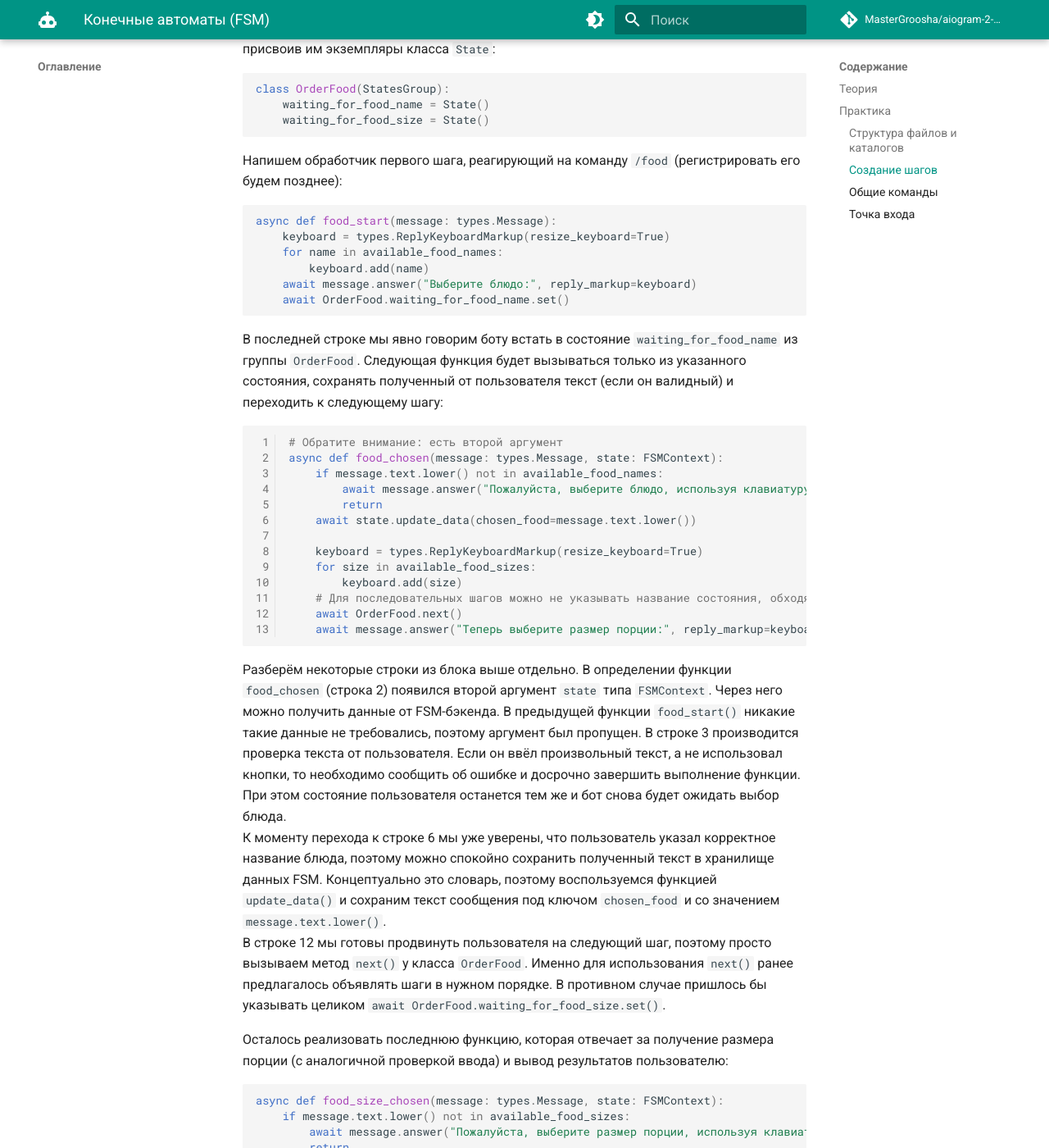
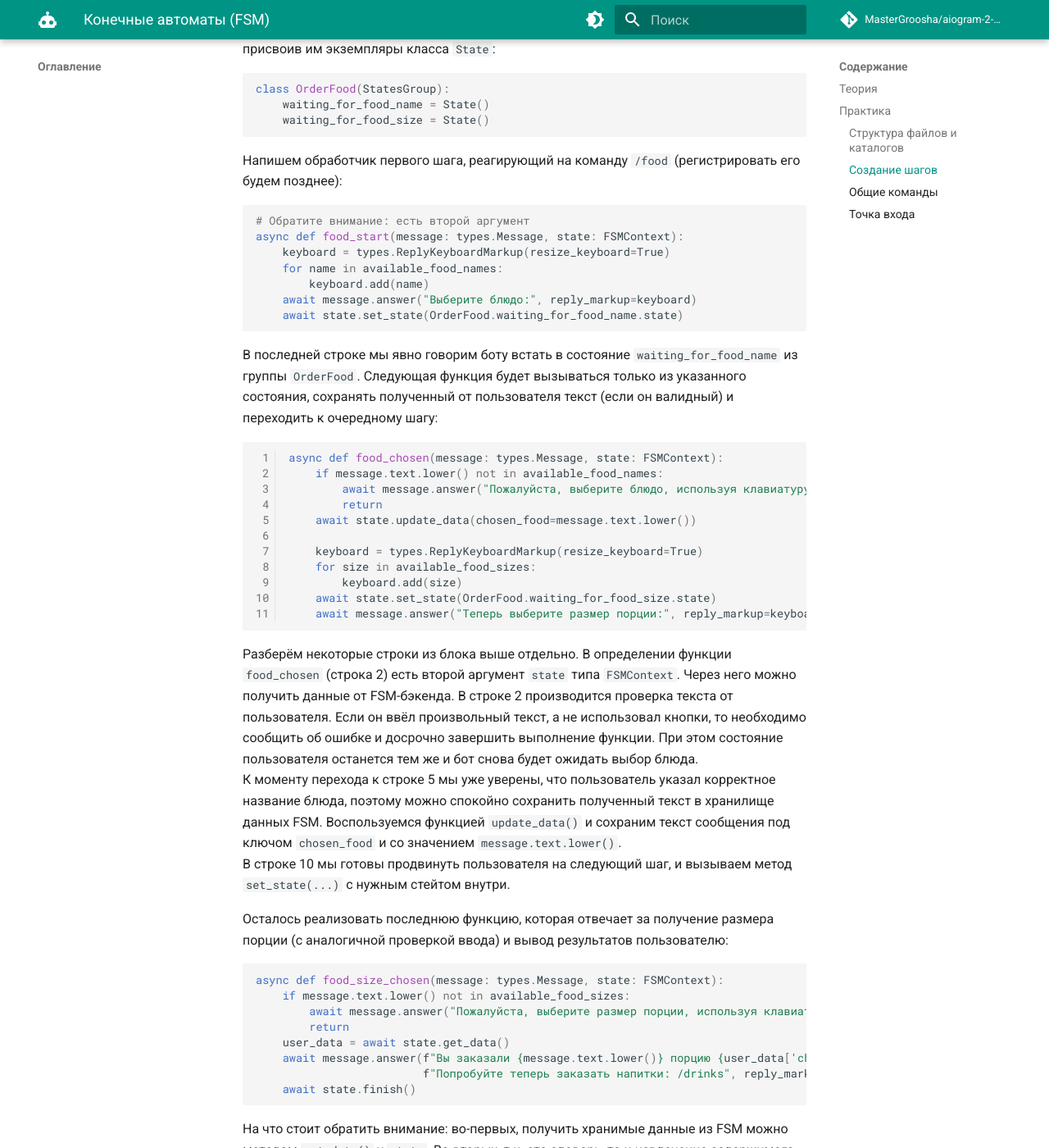
Before and after one commit to MasterGroosha/aiogram-2-guide, an MkDocs documentation site: the page built from book_src/fsm.md, in a window 1280 px wide and 1400 px high, scrolled down 2975 px. Shown: the whole window at 82% size. Built offline with MkDocs 1.6.1 and Material for MkDocs 9.7.7, drawn with Linux system fonts in a browser that asks for light colours; comment, search, counter and statistics services are not loaded.

Commit message:
Исправлен текст главы про FSM

````diff
--- a/book_src/fsm.md
+++ b/book_src/fsm.md
@@ -118,20 +118,20 @@ class OrderFood(StatesGroup):
 Напишем обработчик первого шага, реагирующий на команду `/food` (регистрировать его будем позднее):
 
 ```python
-async def food_start(message: types.Message):
+# Обратите внимание: есть второй аргумент
+async def food_start(message: types.Message, state: FSMContext):
     keyboard = types.ReplyKeyboardMarkup(resize_keyboard=True)
     for name in available_food_names:
         keyboard.add(name)
     await message.answer("Выберите блюдо:", reply_markup=keyboard)
-    await OrderFood.waiting_for_food_name.set()
+    await state.set_state(OrderFood.waiting_for_food_name.state)
 ```
 
 В последней строке мы явно говорим боту встать в состояние `waiting_for_food_name` из группы `OrderFood`. Следующая функция
 будет вызываться только из указанного состояния, сохранять полученный от пользователя текст (если он валидный) и переходить
-к следующему шагу:
+к очередному шагу:
 
 ```python linenums="1"
-# Обратите внимание: есть второй аргумент
 async def food_chosen(message: types.Message, state: FSMContext):
     if message.text.lower() not in available_food_names:
         await message.answer("Пожалуйста, выберите блюдо, используя клавиатуру ниже.")
@@ -141,22 +141,19 @@ async def food_chosen(message: types.Message, state: FSMContext):
     keyboard = types.ReplyKeyboardMarkup(resize_keyboard=True)
     for size in available_food_sizes:
         keyboard.add(size)
-    # Для последовательных шагов можно не указывать название состояния, обходясь next()
-    await OrderFood.next()
+    await state.set_state(OrderFood.waiting_for_food_size.state)
     await message.answer("Теперь выберите размер порции:", reply_markup=keyboard)
 ```
 
-Разберём некоторые строки из блока выше отдельно. В определении функции `food_chosen` (строка 2) появился второй аргумент
-`state` типа `FSMContext`. Через него можно получить данные от FSM-бэкенда. В предыдущей функции `food_start()` никакие
-такие данные не требовались, поэтому аргумент был пропущен. В строке 3 производится проверка текста от пользователя. Если
+Разберём некоторые строки из блока выше отдельно. В определении функции `food_chosen` (строка 2) есть второй аргумент
+`state` типа `FSMContext`. Через него можно получить данные от FSM-бэкенда. В строке 2 производится проверка текста от пользователя. Если
 он ввёл произвольный текст, а не использовал кнопки, то необходимо сообщить об ошибке и досрочно завершить выполнение
 функции. При этом состояние пользователя останется тем же и бот снова будет ожидать выбор блюда.
-К моменту перехода к строке 6 мы уже уверены, что пользователь указал корректное название блюда, поэтому можно спокойно
-сохранить полученный текст в хранилище данных FSM. Концептуально это словарь, поэтому воспользуемся функцией
+К моменту перехода к строке 5 мы уже уверены, что пользователь указал корректное название блюда, поэтому можно спокойно
+сохранить полученный текст в хранилище данных FSM. Воспользуемся функцией
 `update_data()` и сохраним текст сообщения под ключом `chosen_food` и со значением `message.text.lower()`.
-В строке 12 мы готовы продвинуть пользователя на следующий шаг, поэтому просто вызываем метод `next()` у класса `OrderFood`.
-Именно для использования `next()` ранее предлагалось объявлять шаги в нужном порядке. В противном случае пришлось бы
-указывать целиком `await OrderFood.waiting_for_food_size.set()`.
+В строке 10 мы готовы продвинуть пользователя на следующий шаг, и вызываем метод `set_state(...)` с нужным стейтом
+внутри.
 
 Осталось реализовать последнюю функцию, которая отвечает за получение размера порции (с аналогичной проверкой ввода) и
 вывод результатов пользователю:
````
Also changed, not shown: other parts of book_src/fsm.md (+1 -1 lines).
